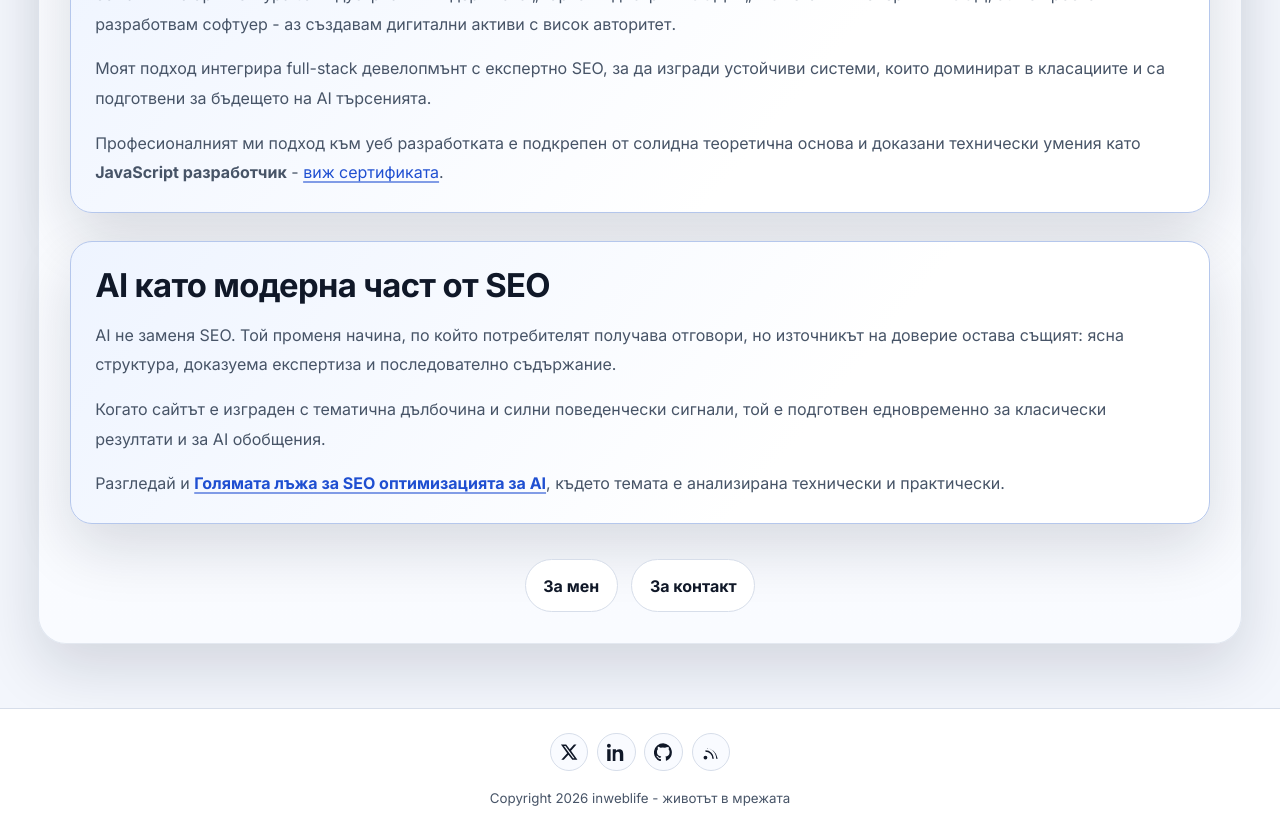
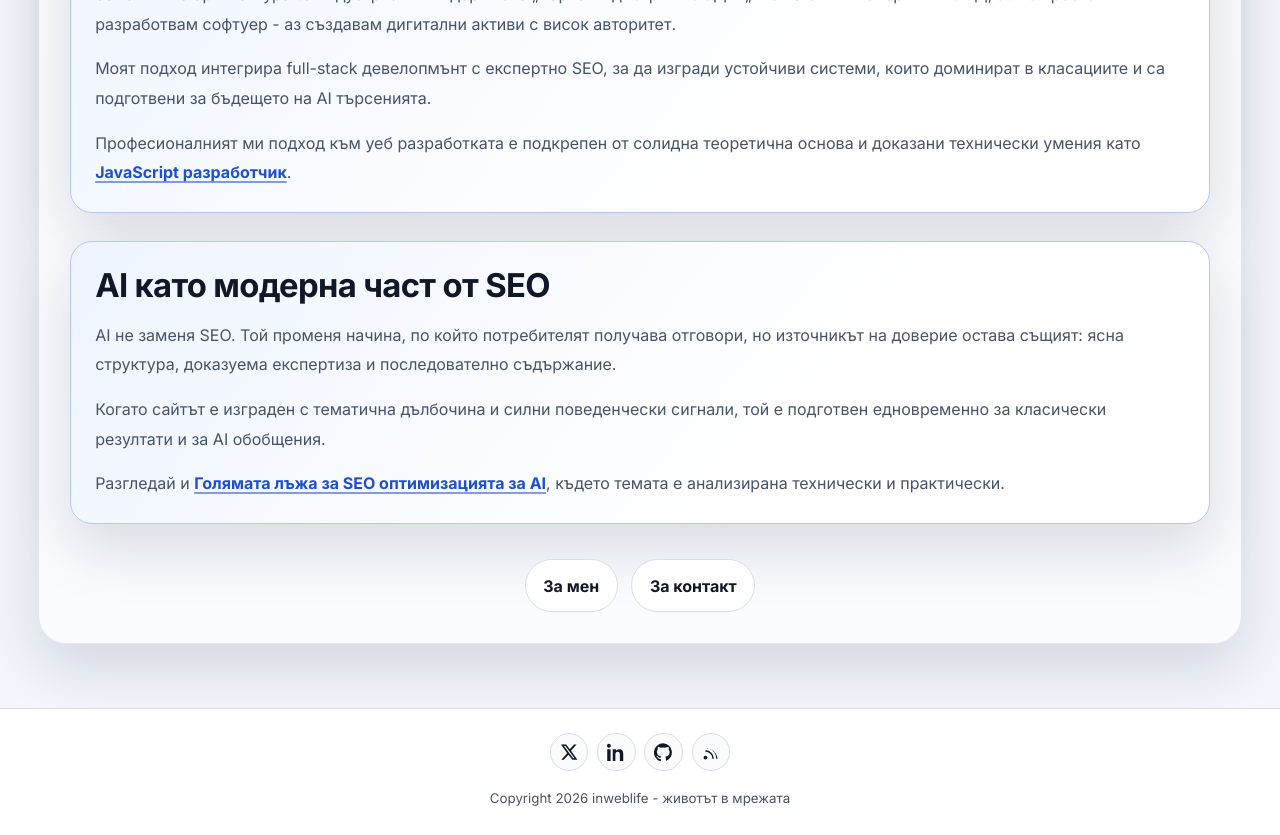
Before and after one commit to inweblife/inweblife, a Next.js app: page / in a window 1280 px wide. Shown: the part 2340-3175 px from the top of the page. Built offline with nearby package versions, Linux system fonts and the light colour scheme.

Commit message:
Update index.tsx

```diff
--- a/pages/index.tsx
+++ b/pages/index.tsx
@@ -220,13 +220,13 @@ export default function Home() {
             </p>
             <p>
               Професионалният ми подход към уеб разработката е подкрепен от солидна теоретична
-              основа и доказани технически умения като <strong>JavaScript разработчик</strong> -{" "}
+              основа и доказани технически умения като{" "}
               <a
                 href="https://verify.w3schools.com/1ML447N7UP"
                 target="_blank"
                 rel="noopener noreferrer"
               >
-                виж сертификата
+                <strong>JavaScript разработчик</strong>
               </a>
               .
             </p>
```
